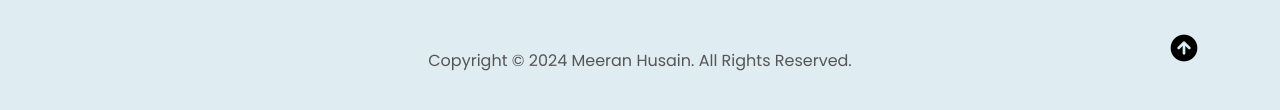
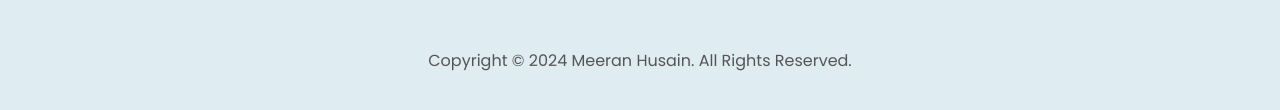
Before and after one commit to MeeranHusain/My-Portfolio, a plain HTML site: page index.html in a window 1280 px wide. Shown: the part 4544-4654 px from the top of the page. Drawn offline with Linux system fonts and the light colour scheme.

Commit message:
Update index.html

```diff
--- a/index.html
+++ b/index.html
@@ -251,7 +251,7 @@
           </div>
         </nav>
         <p>Copyright &#169; 2024 Meeran Husain. All Rights Reserved.</p>
-        <img src="./assets/up-arrow.png" alt="Arrow icon" class="icon up-arrow" onclick="location.href='#desktop-nav'">
+       <!-- <img src="./assets/up-arrow.png" alt="Arrow icon" class="icon up-arrow" onclick="location.href='#desktop-nav'"> -->
     </footer>
     <script src="script.js"></script>
 </body>
```
